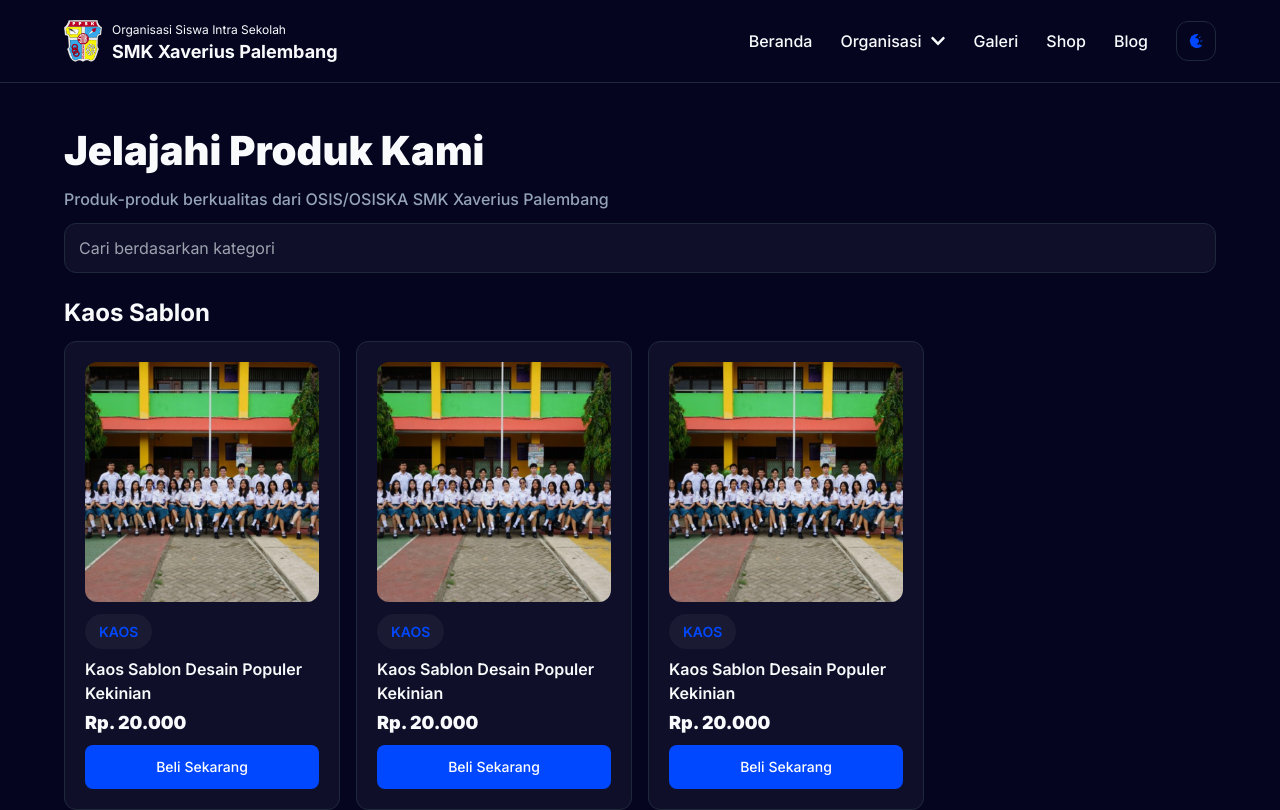
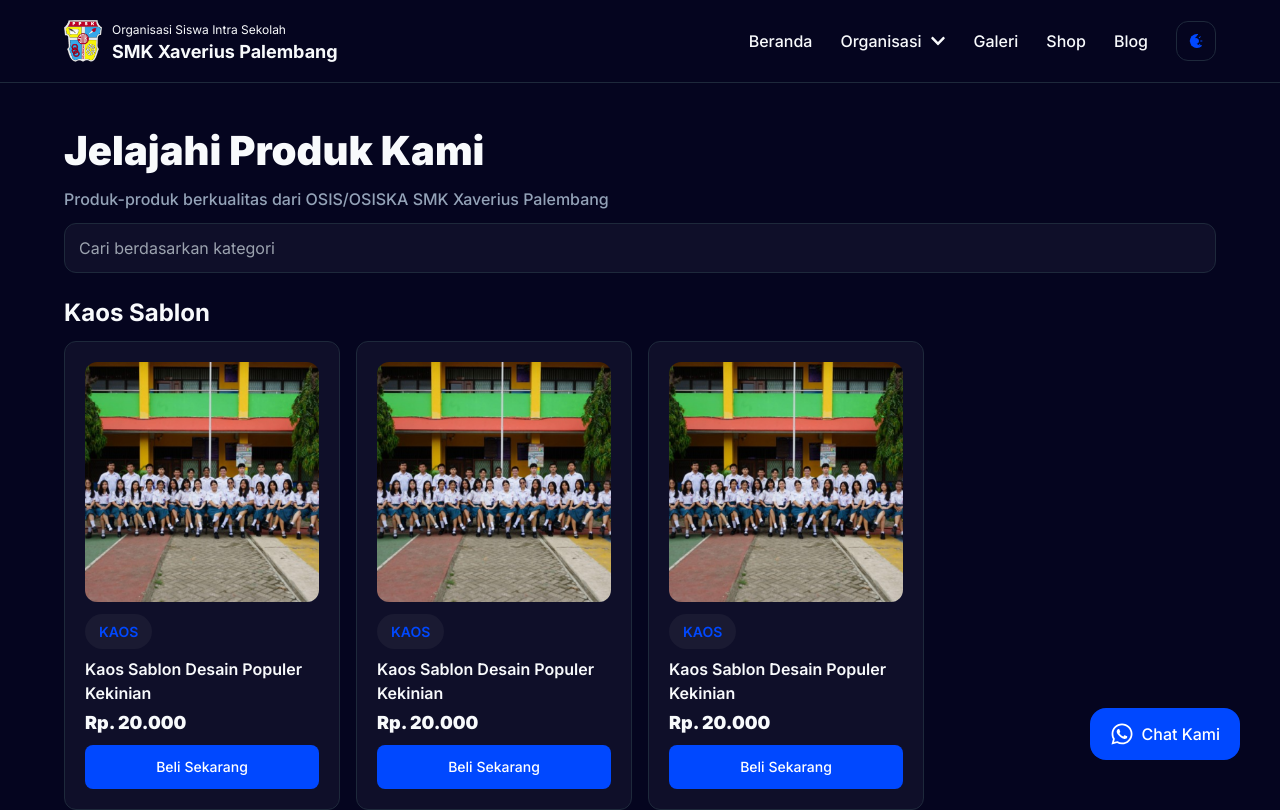
Before and after one commit to https-github-com-elvirafimansyah/osissmkxav, a Next.js app: page /shop in a window 1280 px wide. Shown: the top 810 px of the page. Built offline with nearby package versions, Linux system fonts and the light colour scheme.

Commit message:
feat: chat kami button shop page

```diff
--- a/app/shop/page.tsx
+++ b/app/shop/page.tsx
@@ -1,10 +1,11 @@
+"use client"
+import { useState, useEffect } from "react";
 import Container from "@/components/container";
 import Image from "next/image";
 import Link from 'next/link';
 import produkdata from '../../data/produk.json';
-
+import { FaWhatsapp } from "react-icons/fa";
 import { Button } from "@/components/ui/button"
-
 interface ProdukData {
   id?: number;
   title?: string;
@@ -16,6 +17,22 @@ interface ProdukData {
 const produk_data = produkdata as ProdukData[]
 
 const Shop = () => {
+  const [chat, setChat] = useState(false)
+  const scrollChat = () => {
+    if (window.scrollY > 11) {
+      setChat(true)
+    } else {
+      setChat(false)
+    }
+  }
+
+  useEffect(() => {
+    window.addEventListener("scroll", scrollChat)
+    return () => {
+      window.addEventListener("scroll", scrollChat)
+    }
+  })
+
   return (
     <Container>
       <section className="py-8 md:py-10 lg:py-12">
@@ -57,6 +74,14 @@ const Shop = () => {
               </div>
           </div>
         </div>
+        <Link
+          href="https://wa.me/62089636406145?text=Selamat pagi/siang/malam, saya ingin mendapatkan informasi lebih lanjut mengenai shop osis smk xaverius?"
+          className={`${chat ? `bg-white text-primary border dark:border-none dark:bg-primary dark:text-primary-foreground` : `bg-primary text-primary-foreground`} rounded-2xl px-5 py-3.5 fixed right-5 bottom-5 md:right-10 md:bottom-10 flex items-center font-medium space-x-2 `}
+          target="_blank"
+        >
+          <FaWhatsapp size="24px"/>
+          <span>Chat Kami</span>
+        </Link>
       </section>
     </Container>
   );
```
